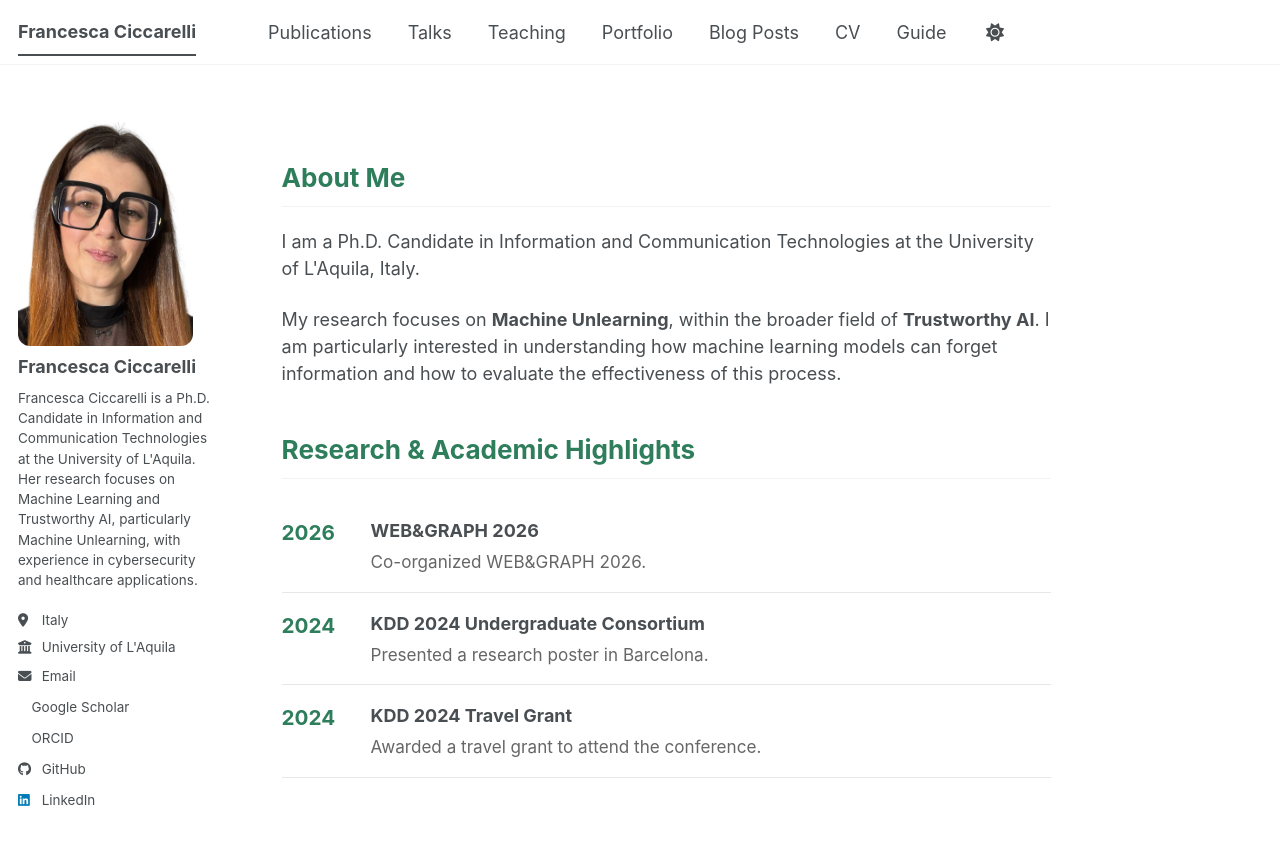
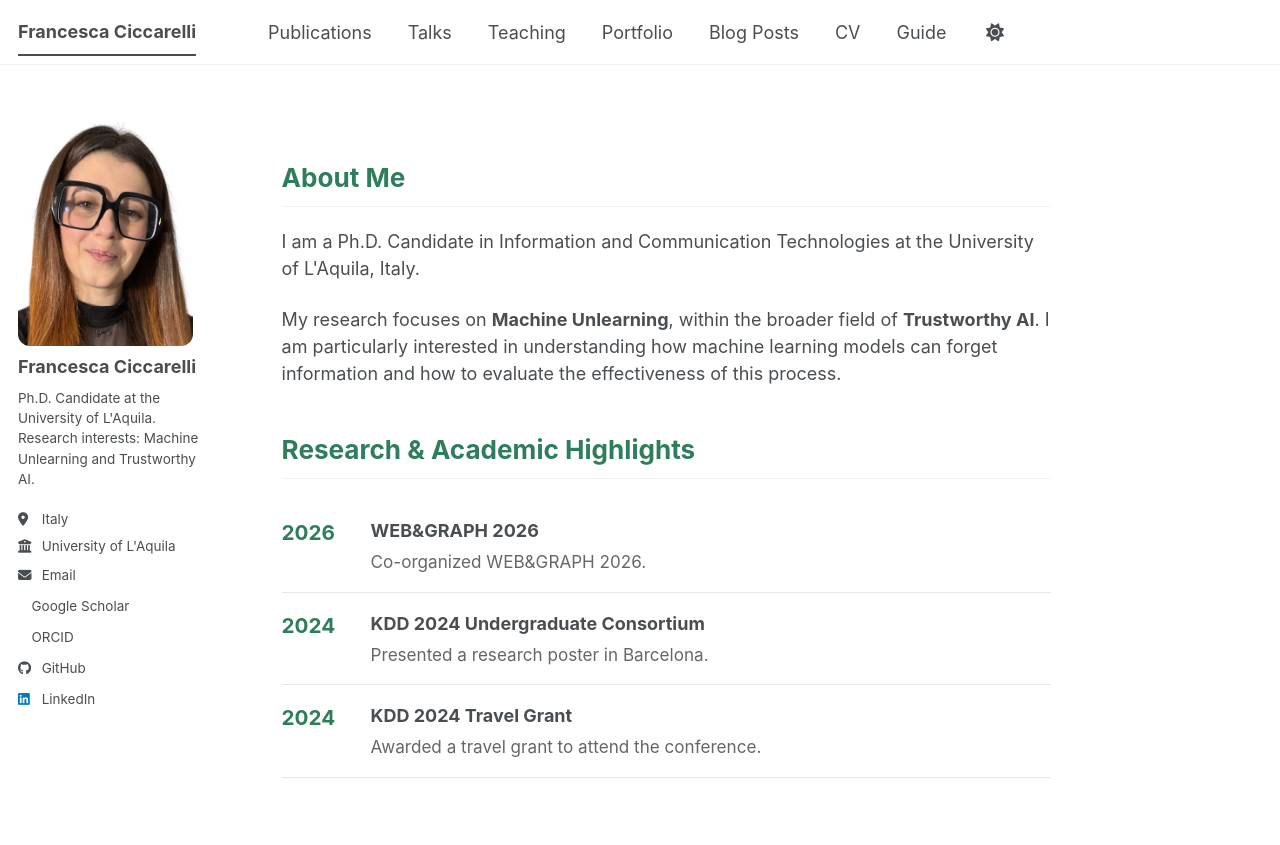
Before and after one commit to francescaciccarelli/francescaciccarelli.github.io, a Jekyll site: the page built from _pages/about.md, in a window 1280 px wide. Shown: the top 845 px of the page. Built offline with Jekyll 4.4.1, drawn with Linux system fonts in a browser that asks for light colours; a style sheet for code colours, icons or effects is not loaded.

Commit message:
Update _config.yml

```diff
--- a/_config.yml
+++ b/_config.yml
@@ -26,7 +26,7 @@ author:
   avatar           : "foto.JPG"
   name             : "Francesca Ciccarelli"
   pronouns         : # example: "she/her"
-  bio              : "Francesca Ciccarelli is a Ph.D. Candidate in Information and Communication Technologies at the University of L'Aquila. Her research focuses on Machine Learning and Trustworthy AI, particularly Machine Unlearning, with experience in cybersecurity and healthcare applications."
+  bio              : "Ph.D. Candidate at the University of L'Aquila. Research interests: Machine Unlearning and Trustworthy AI."
   location         : "Italy"
   employer         : "University of L'Aquila"
   uri              : # URL
```
